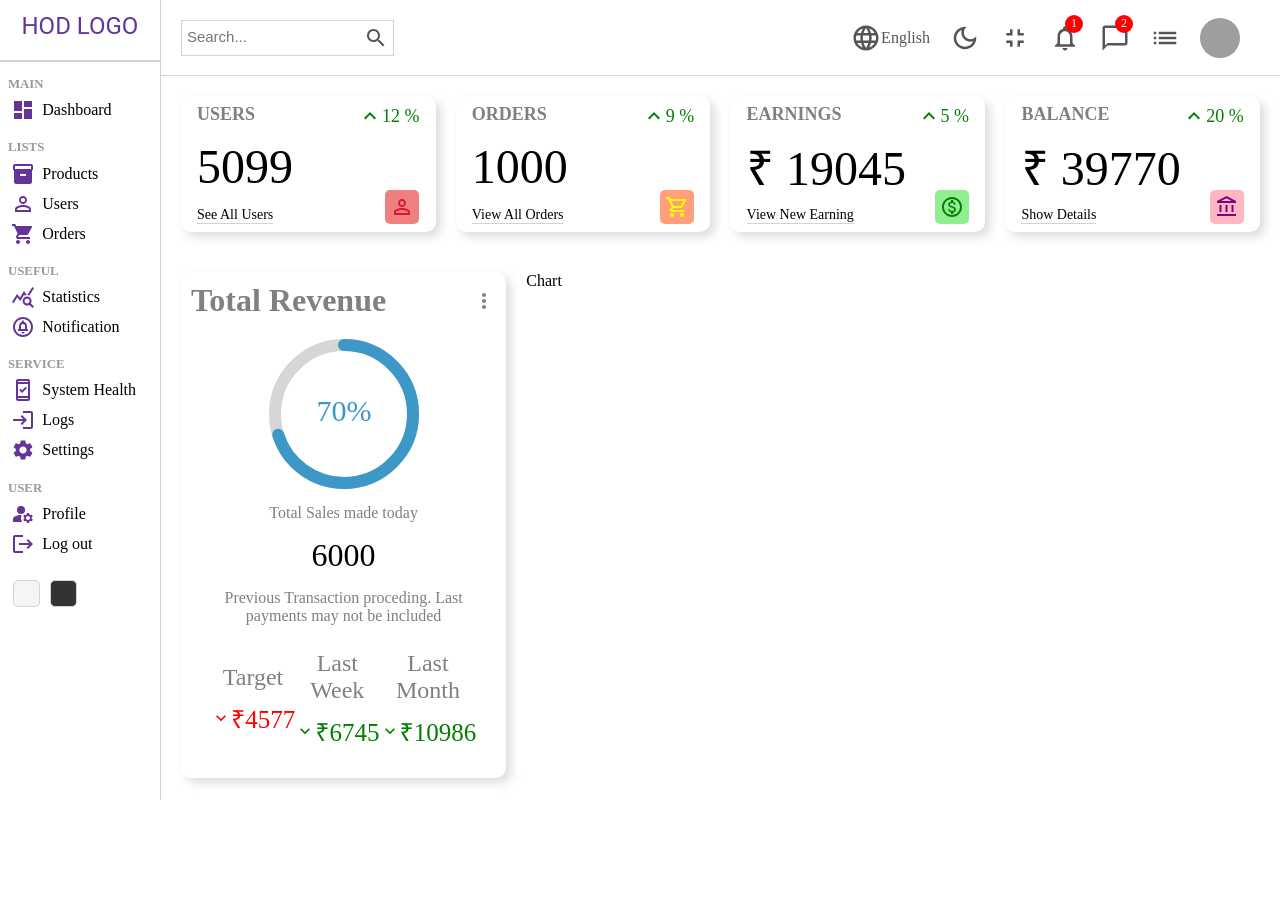
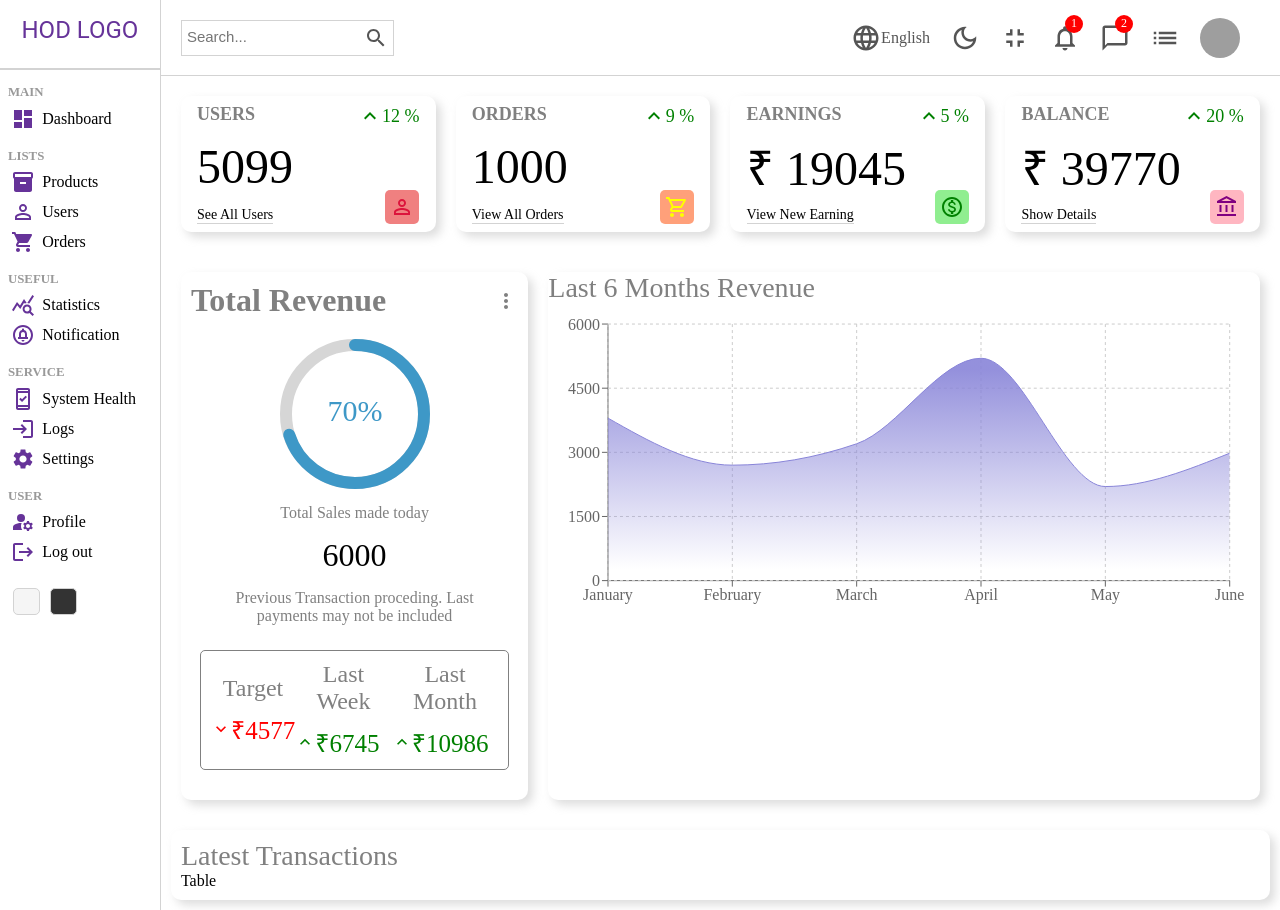
Before and after one commit to iamsubha16/HOD-Admin-Dashboard, a React (Vite) app: page / in a window 1280 px wide. Before the commit the page ends 800 px from the top, so only its background shows below. Built offline with nearby package versions, Linux system fonts and the light colour scheme; grey boxes are pictures that could not be loaded.

Commit message:
added 6 month revenue chart

```diff
--- a/package.json
+++ b/package.json
@@ -16,12 +16,14 @@
     "@mui/icons-material": "^5.11.16",
     "@mui/material": "^5.12.3",
     "@mui/styled-engine-sc": "^5.12.0",
+    "@mui/x-data-grid": "^6.3.1",
     "localforage": "^1.10.0",
     "match-sorter": "^6.3.1",
     "react": "^18.2.0",
     "react-circular-progressbar": "^2.1.0",
     "react-dom": "^18.2.0",
     "react-router-dom": "^6.11.1",
+    "recharts": "^2.6.2",
     "sass": "^1.62.1",
     "styled-components": "^5.3.10"
   },
--- a/src/Components/Chart/Chart.jsx
+++ b/src/Components/Chart/Chart.jsx
@@ -1,9 +1,56 @@
 import React from 'react'
+
+import { AreaChart, Area, XAxis, YAxis, CartesianGrid, Tooltip, ResponsiveContainer } from 'recharts';
+
 import "./chart.scss"
 
 function Chart() {
+    const data = [
+        {
+            name: 'January',
+            Total: 3800,
+        },
+        {
+            name: 'February',
+            Total: 2700,
+        },
+        {
+            name: 'March',
+            Total: 3200,
+        },
+        {
+            name: 'April',
+            Total: 5200,
+        },
+        {
+            name: 'May',
+            Total: 2200,
+        },
+        {
+            name: 'June',
+            Total: 2980,
+        },
+    ];
     return (
-        <div className='chart'>Chart</div>
+        <div className='chart'>
+            <div className="title">Last 6 Months Revenue</div>
+            <ResponsiveContainer width="100%" aspect={2.4 / 1}>
+                <AreaChart width={730} height={250} data={data}
+                    margin={{ top: 10, right: 30, left: 0, bottom: 0 }}>
+                    <defs>
+                        <linearGradient id="colorTotal" x1="0" y1="0" x2="0" y2="1">
+                            <stop offset="5%" stopColor="#8884d8" stopOpacity={0.9} />
+                            <stop offset="95%" stopColor="#8884d8" stopOpacity={0} />
+                        </linearGradient>
+                    </defs>
+                    <XAxis dataKey="name" color='grey' />
+                    <YAxis />
+                    <CartesianGrid strokeDasharray="3 3" className='chartGrid' />
+                    <Tooltip />
+                    <Area type="monotone" dataKey="Total" stroke="#8884d8" fillOpacity={1} fill="url(#colorTotal)" />
+                </AreaChart>
+            </ResponsiveContainer>
+        </div>
     )
 }
 
--- a/src/Components/Chart/chart.scss
+++ b/src/Components/Chart/chart.scss
@@ -1,3 +1,11 @@
 .chart {
     flex: 5;
+    box-shadow: 5px 5px 10px 0px rgba(209, 209, 209, 0.75);
+    border-radius: 10px;
+
+    .title {
+        color: grey;
+        font-size: 28px;
+        margin-bottom: 10px;
+    }
 }
--- a/src/Components/Featured/Featured.jsx
+++ b/src/Components/Featured/Featured.jsx
@@ -18,12 +18,12 @@ function Featured() {
     const revenueWeek = {
         title: "Last Week",
         value: 6745,
-        icon: <KeyboardArrowDownIcon fontSize='small' />,
+        icon: <KeyboardArrowUpIcon fontSize='small' />,
     }
     const revenueMonth = {
         title: "Last Month",
         value: 10986,
-        icon: <KeyboardArrowDownIcon fontSize='small' />,
+        icon: <KeyboardArrowUpIcon fontSize='small' />,
     }
     return (
         <div className='featured'>
--- a/src/Components/Featured/featured.scss
+++ b/src/Components/Featured/featured.scss
@@ -45,6 +45,9 @@
             justify-content: space-between;
             width: 100%;
             margin-top: 10px;
+            border: 1px solid grey;
+            border-radius: 5px;
+            padding: 10px;
 
             .item {
                 text-align: center;
--- /dev/null
+++ b/src/Components/Table/Table.jsx
@@ -0,0 +1,16 @@
+import React from 'react'
+
+import { DataGrid } from '@mui/x-data-grid'
+
+import "./table.scss"
+
+function Table() {
+
+    return (
+        <div className='table'>
+            Table
+        </div>
+    )
+}
+
+export default Table
--- a/src/Pages/Home/Home.jsx
+++ b/src/Pages/Home/Home.jsx
@@ -5,6 +5,7 @@ import Navbar from '../../Components/Navbar/Navbar'
 import Widget from '../../Components/Widget/Widget'
 import Featured from '../../Components/Featured/Featured'
 import Chart from '../../Components/Chart/Chart'
+import Table from '../../Components/Table/Table'
 
 import "./home.scss"
 
@@ -26,6 +27,11 @@ function Home() {
                     <Chart />
                 </div>
 
+                <div className="listContainer">
+                    <div className="listTitle">Latest Transactions</div>
+                    <Table />
+                </div>
+
             </div>
 
         </div>
--- a/src/Pages/Home/home.scss
+++ b/src/Pages/Home/home.scss
@@ -8,5 +8,17 @@
             padding: 20px;
             gap: 20px;
         }
+
+        .listContainer {
+            box-shadow: 5px 5px 10px 0px rgba(209, 209, 209, 0.75);
+            border-radius: 10px;
+            margin: 10px;
+            padding: 10px;
+
+            .listTitle {
+                font-size: 28px;
+                color: grey;
+            }
+        }
     }
 }
```
Also changed, not shown: src/Components/Table/table.scss (added), 1 other file (tests, documents, lock files or other folders).
